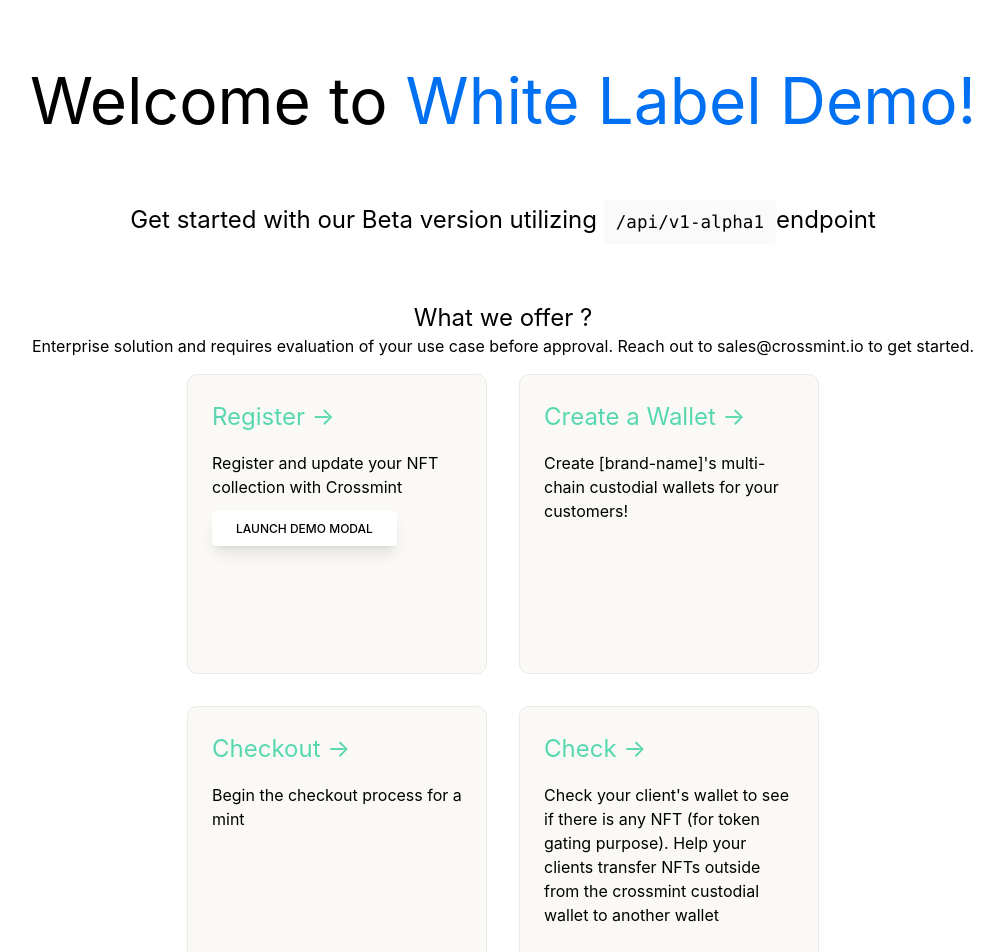
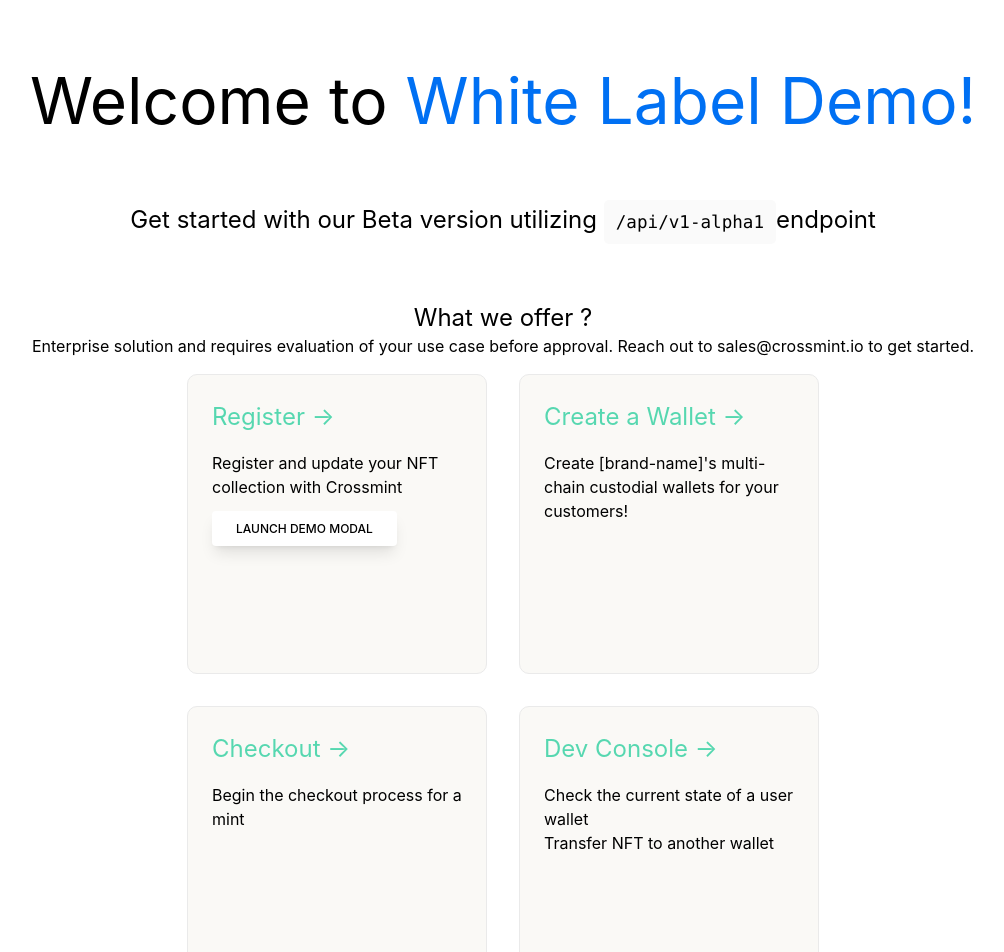
Before and after one commit to mynhinguyentruong/white-label-demo, a Next.js app: page / in a window 1280 px wide. Shown: the top 952 px of the page, without its empty margins (137-1141 px from the left). Built offline with nearby package versions, Linux system fonts and the light colour scheme.

Commit message:
Update check content of a wallet to dev console

```diff
--- a/pages/index.tsx
+++ b/pages/index.tsx
@@ -49,11 +49,11 @@ const Home: NextPage = () => {
             href="/wallets/collection"
             className={styles.card}
           >
-            <h2>Check &rarr;</h2>
-            <p>
-              Check your client's wallet to see if there is any NFT (for token gating purpose).
-              Help your clients transfer NFTs outside from the crossmint custodial wallet to another wallet
-            </p>
+            <h2>Dev Console &rarr;</h2>
+            <ul>
+              <li>Check the current state of a user wallet</li>
+              <li>Transfer NFT to another wallet</li>
+            </ul>
           </a>
 
         </div>
```
